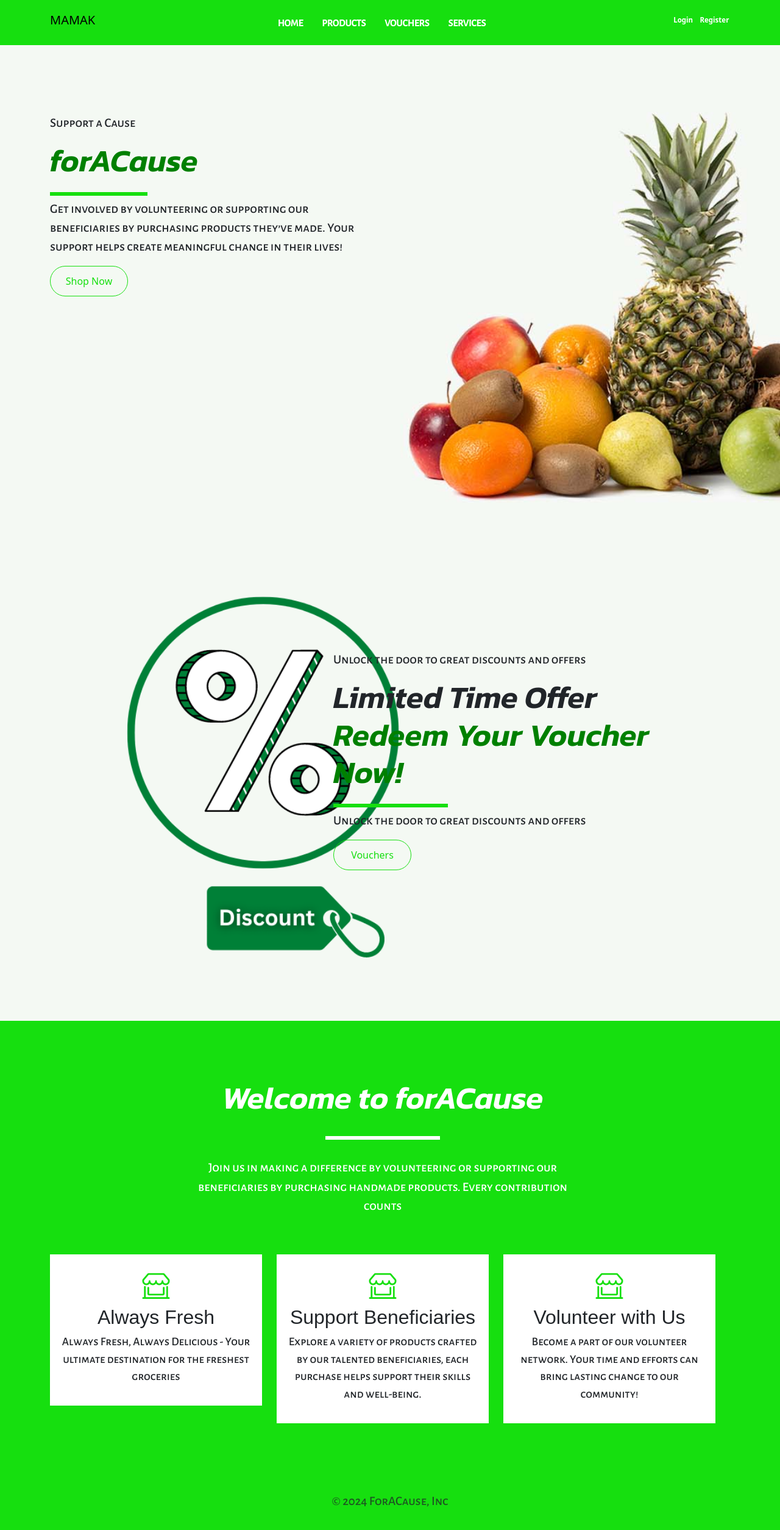
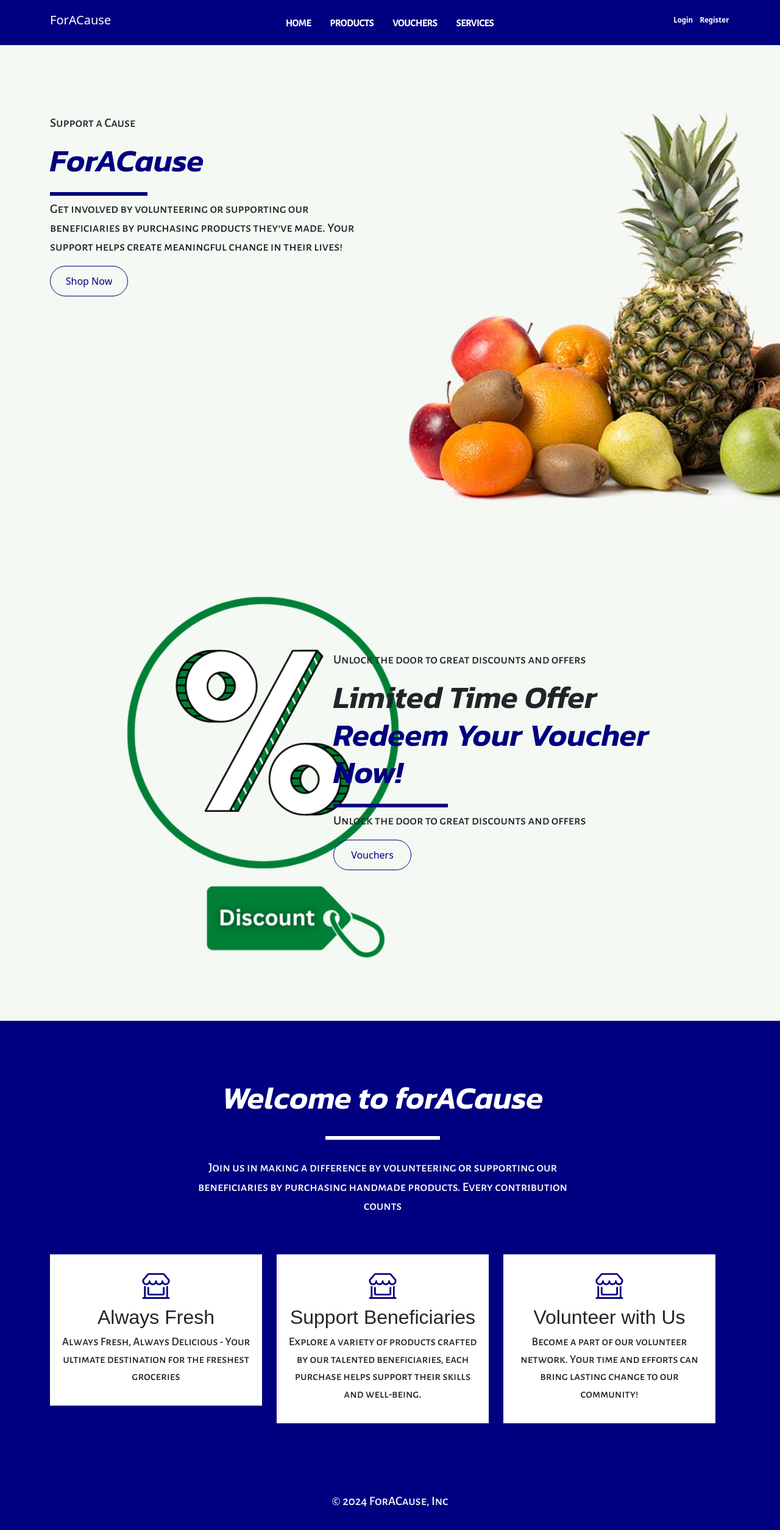
Before and after one commit to NathanNathan-web/ForACauseUpdate-main, a Flask app: page / in a window 1280 px wide. Shown: the whole page at 61% size. Run offline with Flask 2, Linux system fonts and the light colour scheme; some web fonts are replaced.

Commit message:
UI changes.

```diff
--- a/ForACause/Src/static/css/style.css
+++ b/ForACause/Src/static/css/style.css
@@ -75,7 +75,7 @@ h2 {
     font-family: 'Amaranth', sans-serif;
 }
 .navbar, footer{
-    background-color: rgb(22, 223, 15);
+    background-color: #000080;
 }
 
 .nav-item a {
@@ -98,11 +98,19 @@ h2 {
     border-bottom-width: 2px;
 }
 
+.navbar-brand {
+    color:white
+}
+
+.footer-bg {
+    background-color: #000080; /* Set the background to white */
+    color: white; /* Adjust text color for visibility */
+}
 
 .search {
     height: 45px;
     outline: none;
-    border: 2px solid rgb(22, 223, 15);
+    border: 2px solid #000080;
     background-color: transparent;
     border-radius: 20px 0px 0px 20px;
     border-right: none;
@@ -111,21 +119,21 @@ h2 {
 .search:focus {
     outline: none;
     box-shadow: none;
-    border: 2px solid rgb(22, 223, 15);
+    border: 2px solid #000080;
 }
 
 .btn1 {
     height: 45px;
     outline: none;
     border: none;
-    background-color: rgb(22, 223, 15);
+    background-color: #000080;
     color: white;
     border-radius: 0px 20px 20px 0px;
     transition: all 0.4s;
 }
 
 .btn1:hover {
-    background-color: rgb(22, 223, 15);
+    background-color: #000080;
 }
 
 .bi-cart {
@@ -208,14 +216,14 @@ button.navbar-toggler {
     width: 10vw;
     outline: none;
     background-color: transparent;
-    color: rgb(22, 223, 15);
-    border: 1px solid rgb(22, 223, 15);
+    color: #000080;
+    border: 1px solid #000080;
     border-radius: 50px;
     transition: all;
 }
 
 .mbtn1:hover {
-    background-color: rgb(22, 223, 15);
+    background-color: #000080;
     border: none;
     color: white;
 }
@@ -223,7 +231,7 @@ button.navbar-toggler {
 .line {
     height: 6px;
     width: 30%;
-    background: rgb(22, 223, 15);
+    background: #000080;
     display: inline-block;
 }
 
@@ -244,7 +252,7 @@ button.navbar-toggler {
 /* ====================== Welcome ========================= */
 
 .welcome {
-    background: rgb(22, 223, 15);
+    background: #000080;
 }
 
 .line2 {
@@ -266,7 +274,7 @@ button.navbar-toggler {
 
 .welcome i {
     font-size: 45px;
-    color: rgb(22, 223, 15)
+    color: #000080
 }
 
 
@@ -277,7 +285,7 @@ button.navbar-toggler {
     background-color: rgba(186, 255, 197, 0.685);
     width: 40%;
     margin-top: 50px;
-    border: 10px solid rgb(22, 223, 15);
+    border: 10px solid #000080;
     padding: 50px 150px 150px 150px;
     border-radius: 20px;
 }
@@ -302,7 +310,7 @@ button.navbar-toggler {
     }
 
     .acc {
-        border: 1px solid rgb(22, 223, 15);
+        border: 1px solid #000080;
         border-radius: 50px;
         font-size: 2vw;
         width:16vw;
--- a/ForACause/Src/templates/includes/_footer.html
+++ b/ForACause/Src/templates/includes/_footer.html
@@ -1,3 +1,3 @@
-<footer class="py-3">
-    <p class="text-center text-muted">© 2024 ForACause, Inc</p>
+<footer class="py-3 footer-bg">
+    <p class="text-center">© 2024 ForACause, Inc</p>
 </footer>
--- a/ForACause/Src/templates/includes/_navbar.html
+++ b/ForACause/Src/templates/includes/_navbar.html
@@ -7,7 +7,7 @@
     </button>
     <div class="collapse navbar-collapse" id="navbarSupportedContent">
       {% if adminStat == True and current_user.isAdmin == True %}
-      <a class="navbar-brand" href="{{ url_for('home')}}">MAMAK</a>
+      <a class="navbar-brand" href="{{ url_for('home')}}">ForACause</a>
         <ul class=" navbar-nav m-auto mb-2 mb-lg-0">
           <li class="nav-item">
             <a class="nav-link" href="{{ url_for('accountadmin') }}">Accounts</a>
@@ -33,7 +33,7 @@
           </li>
         </ul>
       {% elif adminStat == False or current_user.isAdmin == True %}
-      <a class="navbar-brand" href="{{ url_for('home')}}">MAMAK</a>
+      <a class="navbar-brand" href="{{ url_for('home')}}">ForACause</a>
       <ul class=" navbar-nav m-auto mb-2 mb-lg-0">
         <li class="nav-item">
           <a class="nav-link" href="{{ url_for('home') }}">Home</a>
@@ -54,7 +54,7 @@
         </li>
       </ul>
       {% else %}
-      <a class="navbar-brand" href="{{ url_for('home')}}">MAMAK</a>
+      <a class="navbar-brand" href="{{ url_for('home')}}">ForACause</a>
       <ul class=" navbar-nav m-auto mb-2 mb-lg-0">
         <li class="nav-item">
           <a class="nav-link" href="{{ url_for('home') }}">Home</a>
--- a/ForACause/Src/templates/index.html
+++ b/ForACause/Src/templates/index.html
@@ -21,7 +21,7 @@
             <div class="col-lg-6 py-5">
 
                 <p>Support a Cause</p>
-                <h1 class="col-sm"><span style="color:green;">forACause</span>
+                <h1 class="col-sm"><span style="color:#000080;">ForACause</span>
                 </h1>
                 <div class="line"></div>
                 <p>Get involved by volunteering or supporting our beneficiaries by purchasing products they’ve made. Your support helps create meaningful change in their lives!</p>
@@ -35,7 +35,7 @@
         <div class="row col-sm py-5">
             <div class="col-lg-7 py-5 offset-lg-5 col-md-6 col-sm-12 col-12">
                 <p class="">Unlock the door to great discounts and offers</p>
-                <h1 class="col-sm">Limited Time Offer<br> <span style="color:green">Redeem Your Voucher
+                <h1 class="col-sm">Limited Time Offer<br> <span style="color:#000080">Redeem Your Voucher
                         Now!</span></h1>
                 <div class="line"></div>
                 <p>Unlock the door to great discounts and offers</p>
```
